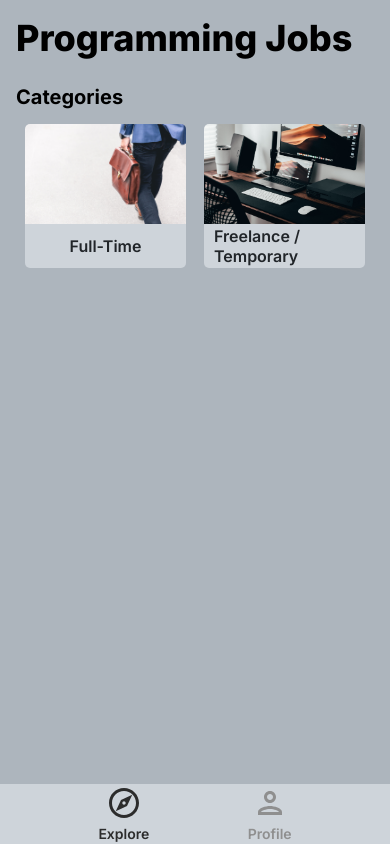
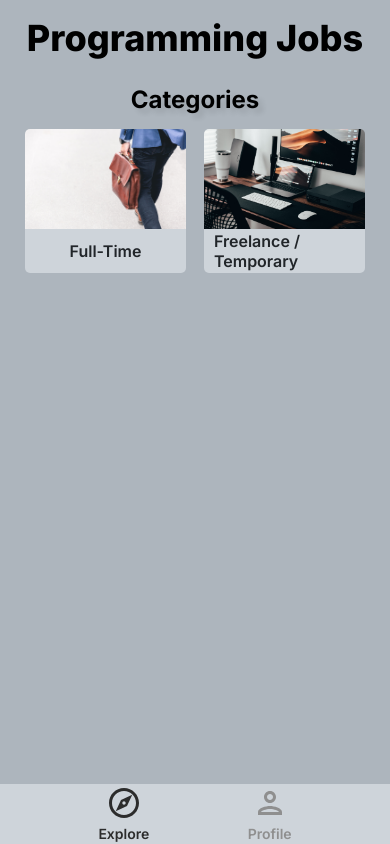
Before and after one commit to Dimterion/Posts-app, a React (Create React App) app: page / in a window 390 px wide. Built offline with nearby package versions, Linux system fonts and the light colour scheme; no server answers; the database is empty.

Commit message:
adjust elements position

```diff
--- a/src/index.css
+++ b/src/index.css
@@ -184,6 +184,7 @@ button {
   font-size: 2.25rem;
   font-weight: 800;
   margin: 5px auto 25px;
+  text-align: center;
 }
 
 .navbar {
@@ -343,8 +344,17 @@ button {
 .exploreHeading,
 .exploreCategoryHeading {
   font-weight: 700;
-  font-size: 1.25rem;
-  margin: 5px auto;
+  font-size: 1.5rem;
+  margin: 10px auto;
+  text-align: center;
+  text-shadow: 5px 5px 5px var(--shadow);
+}
+
+@media (max-width: 1024px) {
+  .exploreHeading,
+  .exploreCategoryHeading {
+    margin: 0 auto;
+  }
 }
 
 .exploreCategoryHeading {
@@ -369,11 +379,17 @@ span.swiper-pagination-bullet {
 
 .swiperSlideDiv {
   position: relative;
-  width: 90%;
+  width: 85%;
   height: 90%;
   margin: auto;
   border-radius: 1rem;
   cursor: pointer;
+}
+
+@media (max-width: 1024px) {
+  .swiperSlideDiv {
+    width: 100%;
+  }
 }
 
 .swiperSlideDiv-listing {
```
